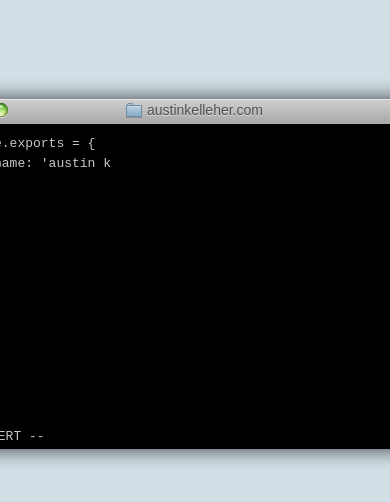
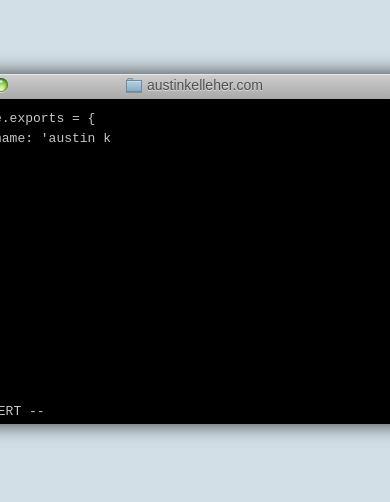
Before and after one commit to austinkelleher/austinkelleher.github.io, a plain HTML site: page index.html in a window 390 px wide. Shown: the part 148-650 px from the top of the page. Drawn offline with Linux system fonts and the light colour scheme.

Commit message:
More mobile friendly terminal container.

```diff
--- a/css/terminal.css
+++ b/css/terminal.css
@@ -2,11 +2,13 @@
   color:blue;
 }
 
-.centered {
-  position: fixed;
-  top: 50%;
-  left: 50%;
-  transform: translate(-50%, -50%);
+#terminal-container {
+    width: 100%;
+    top: 50%;
+    left: 50%;
+    position: absolute;
+    margin-top: -200px;
+    margin-left: -250px;
 }
 
 .vi-data {
--- a/index.html
+++ b/index.html
@@ -22,7 +22,7 @@
         </script>
     </head>
     <body>
-        <div class='centered'>
+        <div id='terminal-container'>
             <div id="window" class="ui-widget-content">
                  <div id="toolbar">
                     <div class="top">
```
